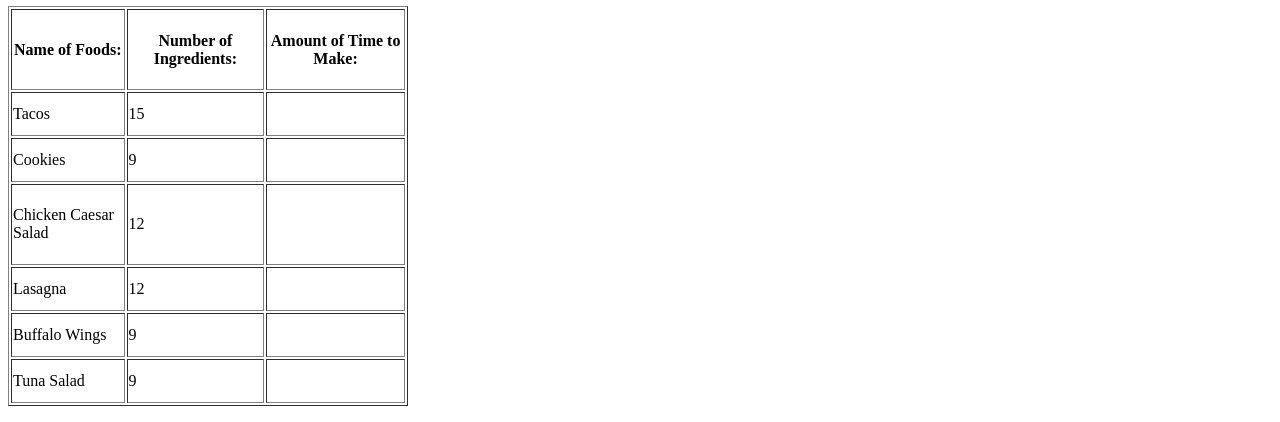
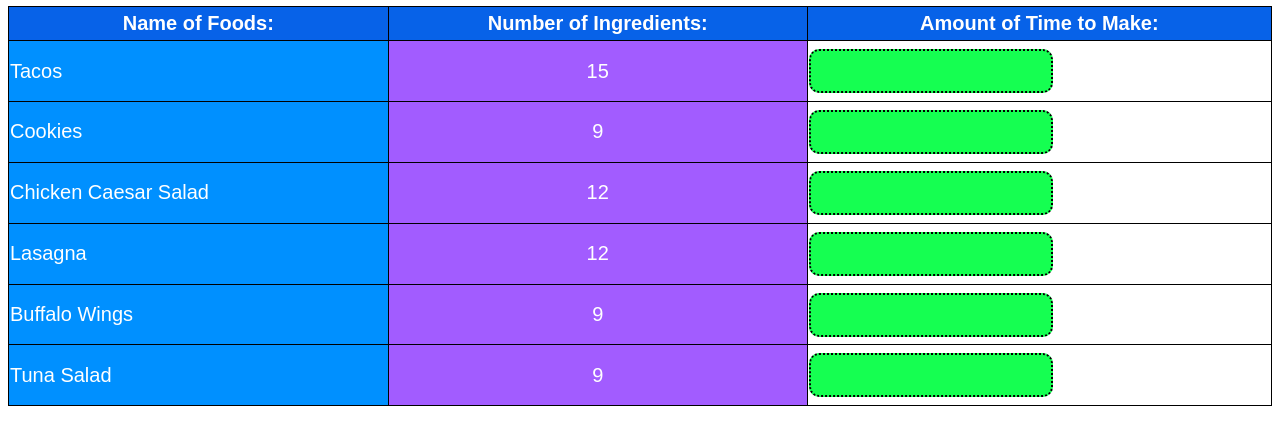
Before and after one commit to lalaalaaa/PrimeTimeKittenss, a plain HTML site: page index.html in a window 1280 px wide. Shown: the part 60-482 px from the top of the page. Drawn offline with Linux system fonts and the light colour scheme; a web font is replaced by a local one.

Commit message:
Adding links to CSS/JS

```diff
--- a/index.html
+++ b/index.html
@@ -1,5 +1,9 @@
 <html>
+<head>
 <title> FOOD TIME!</title>
+<link href="style.css" rel="stylesheet" type="text/css" />
+<script src="app.js"></script>
+</head>
 <body>
     <h1>"PRIME" TIME!!</h1>
     <table id="ourtable" border=1 width=400 height=400>
```
